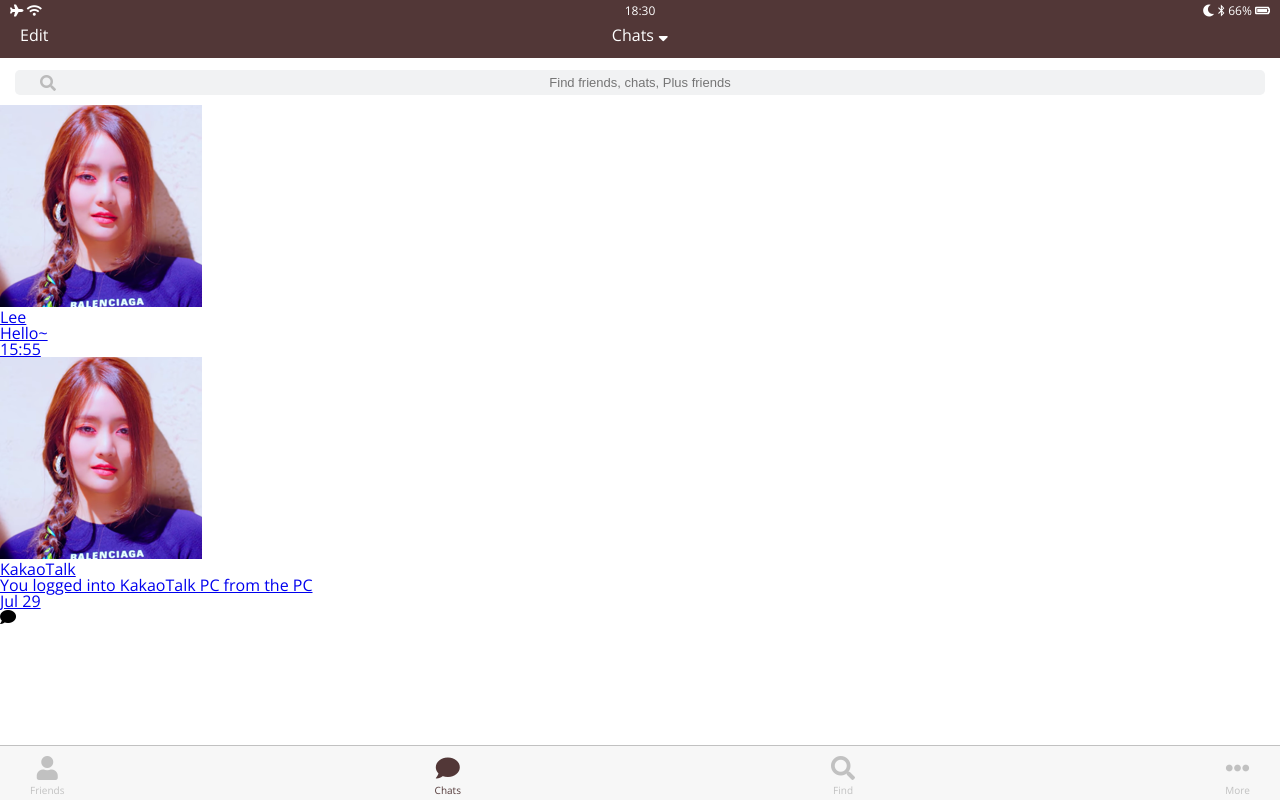
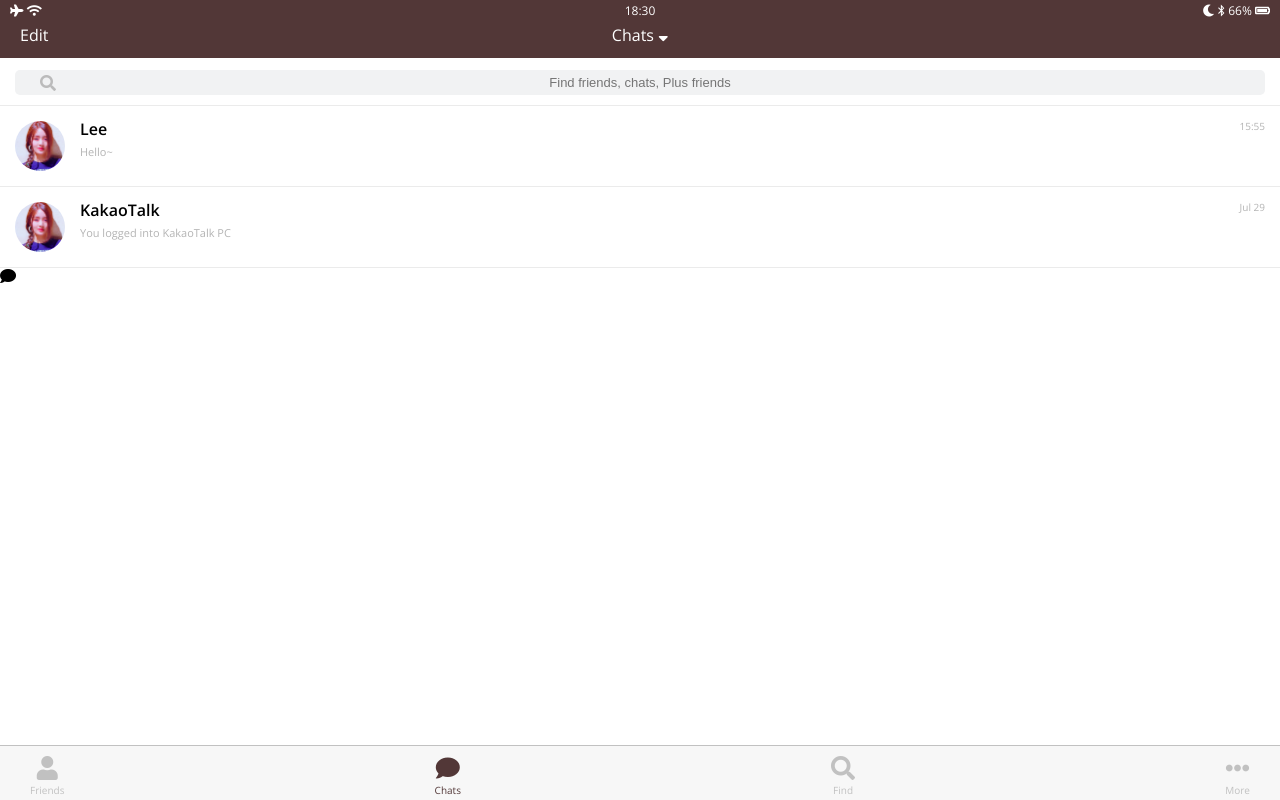
Before and after one commit to BlackMonkey56/kakao-clone, a plain HTML site: page chats.html in a window 1280 px wide. Drawn offline with nearby package versions, Linux system fonts and the light colour scheme.

Commit message:
Add chats.css

```diff
--- /dev/null
+++ b/CSS/chats.css
@@ -0,0 +1,46 @@
+.chats .chats__list {
+  border-top: 1px solid #ebebeb;
+  border-bottom: 1px solid #ebebeb;
+}
+
+.chats__list .chats__chat {
+  padding: 15px;
+  border-bottom: 1px solid #ebebeb;
+}
+
+.chats__list .chats__chat:last-child {
+  border: none;
+}
+
+.chats__chat .chat__content img {
+  width: 50px;
+  border-radius: 50%;
+  margin-right: 15px;
+}
+
+.chats__list .chats__chat a {
+  display: flex;
+  justify-content: space-between;
+  text-decoration: none;
+  color: inherit;
+}
+
+.chats__chat .chat__content {
+  display: flex;
+  align-items: flex-start;
+}
+
+.chat__preview .chat__user {
+  font-weight: 600;
+  margin-bottom: 5px;
+}
+
+.chat__preview .chat__last-message {
+  color: #b4b4b4;
+  font-size: 11px;
+}
+
+.chats__chat .chat__date-time {
+  color: #b4b4b4;
+  font-size: 10px;
+}
--- a/CSS/style.css
+++ b/CSS/style.css
@@ -5,3 +5,4 @@
 @import "navigation.css";
 @import "search-bar.css";
 @import "friends.css";
+@import "chats.css";
--- a/chats.html
+++ b/chats.html
@@ -64,7 +64,7 @@
             <img src="images/Minni.jpg">
             <div class="chat__preview">
               <h3 class="chat__user">KakaoTalk</h3>
-              <span class="chat__last-message">You logged into KakaoTalk PC from the PC</span>
+              <span class="chat__last-message">You logged into KakaoTalk PC</span>
             </div>
           </div>
           <span class="chat__date-time">Jul 29</span>
```
